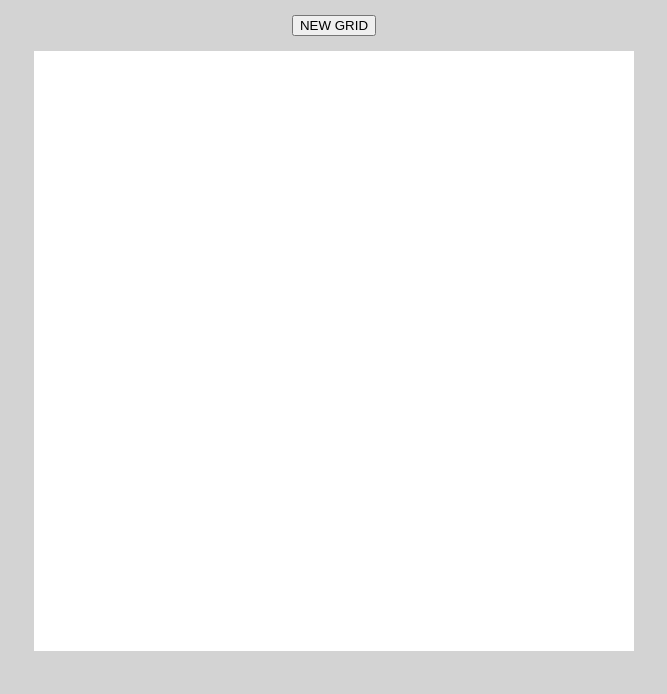
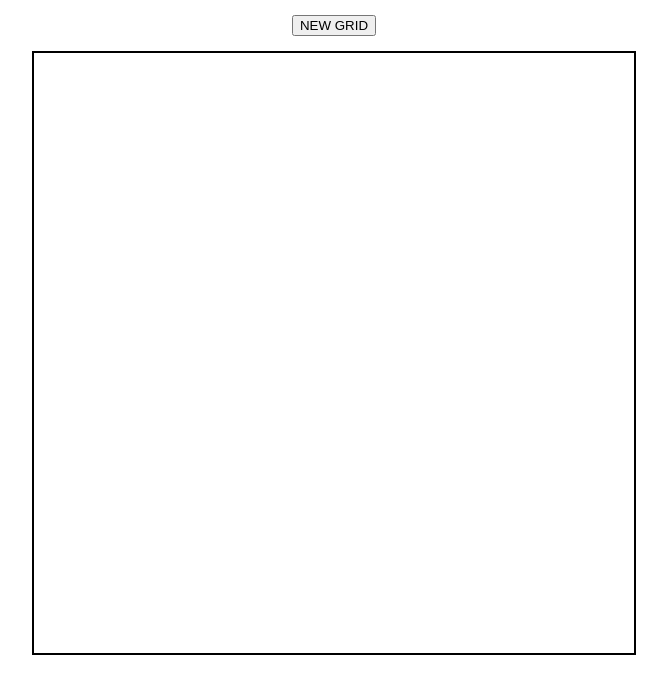
Before and after one commit to lalogcab01/etch-a-sketch, a plain HTML site: page index.html in a window 1280 px wide. Shown: the whole page, without its empty margins (306-973 px from the left). Drawn offline with Linux system fonts and the light colour scheme.

Commit message:
Updated CSS

```diff
--- a/style.css
+++ b/style.css
@@ -1,13 +1,3 @@
-body {
-  background-color: lightgray;
-}
-
-/* button {
-  background-color: transparent;
-  border: 2px solid black;
-  border-radius: 5px;
-} */
-
 .header {
   display: flex;
   justify-content: center;
@@ -21,6 +11,7 @@ body {
   display: flex;
   flex-direction: column;
   margin: auto;
+  border: 2px solid black;
 }
 
 .row {
@@ -30,6 +21,5 @@ body {
 }
 
 .square {
-  /* border: 1px solid black; */
   flex: 1;
 }
```
